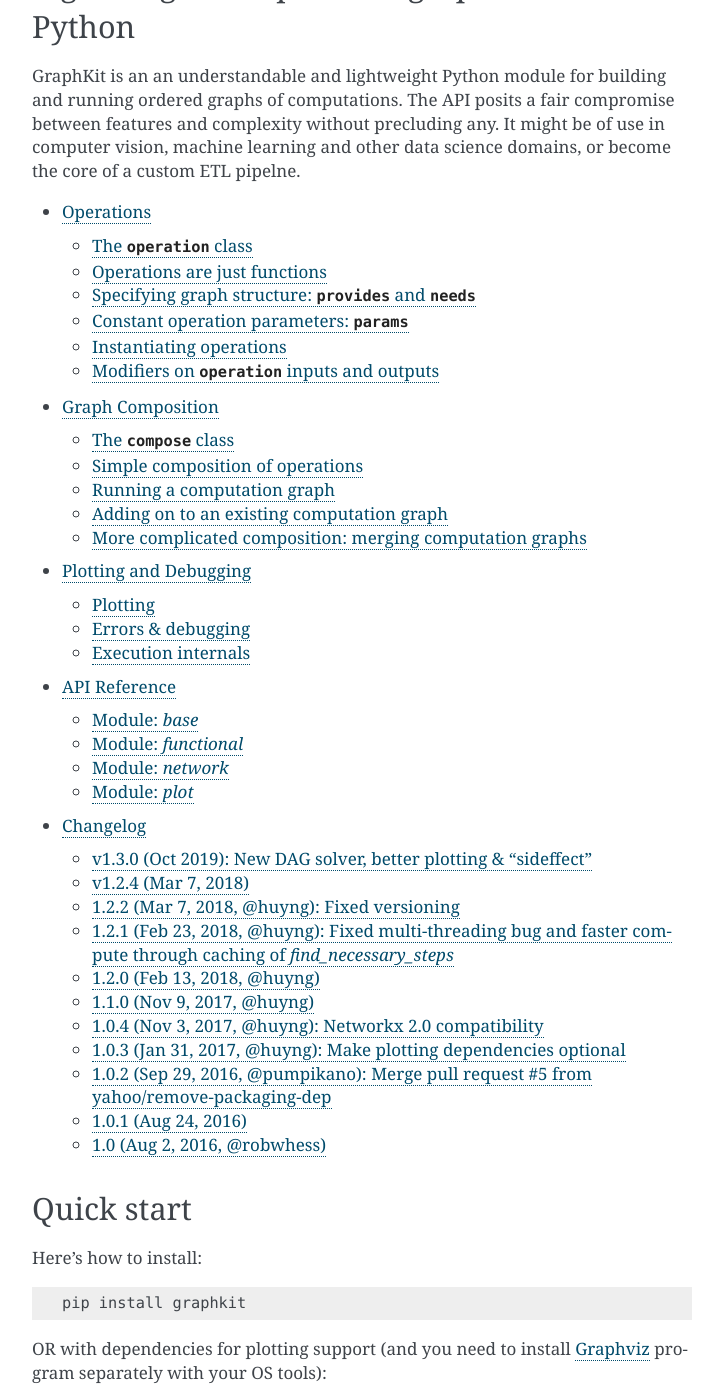
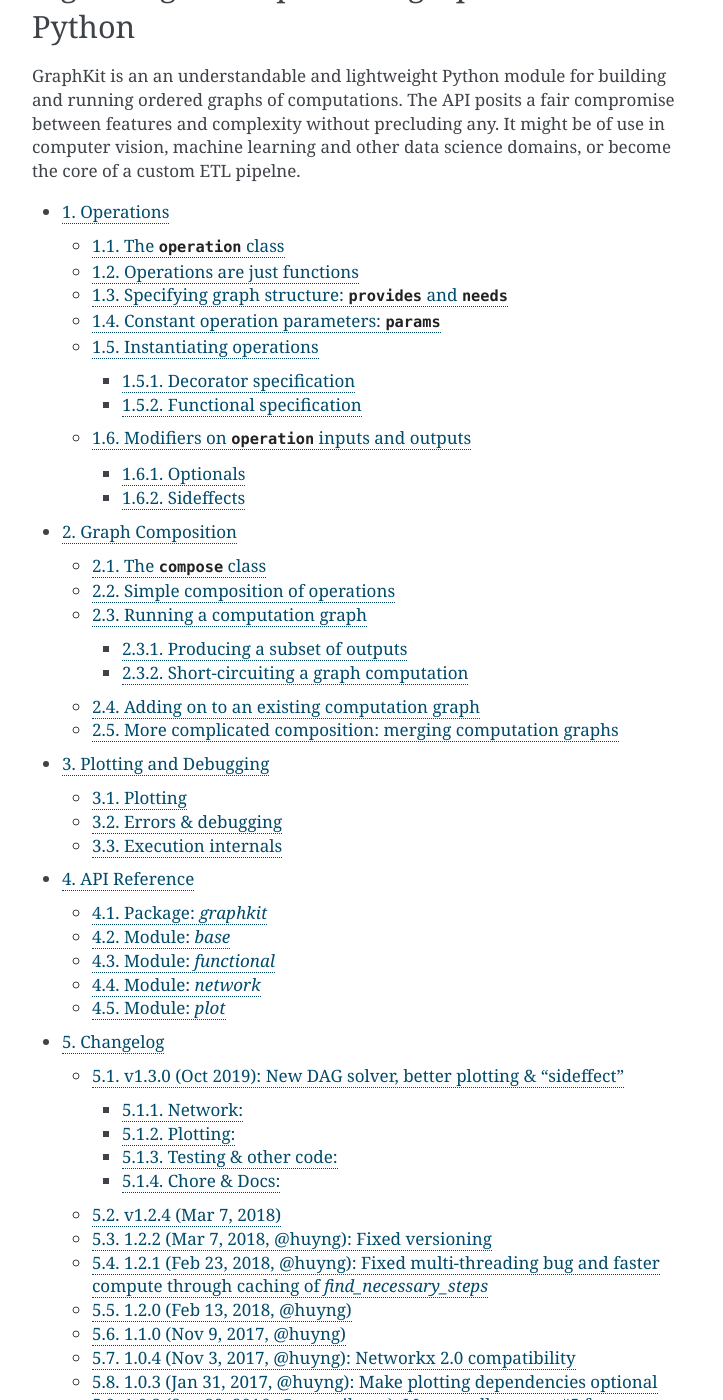
Before and after one commit to yahoo/graphkit, a Sphinx documentation site: the page built from docs/source/index.rst, in a window 1280 px wide and 1400 px high, scrolled down 605 px. Shown: the whole window, without its empty margins (388-1111 px from the left). Built offline with Sphinx 7.4.7, drawn with Linux system fonts in a browser that asks for light colours; formulas are drawn with MathJax 3; some of the changed text lies outside the part shown.

```diff
--- a/docs/source/index.rst
+++ b/docs/source/index.rst
@@ -25,7 +25,8 @@ It might be of use in computer vision, machine learning and other data science d
 or become the core of a custom ETL pipelne.
 
 .. toctree::
-   :maxdepth: 2
+   :maxdepth: 3
+   :numbered:
 
    operations
    composition
--- a/docs/source/operations.rst
+++ b/docs/source/operations.rst
@@ -137,5 +137,11 @@ Modifiers on ``operation`` inputs and outputs
 
 Certain modifiers are available to apply to input or output values in ``needs`` and ``provides``, for example to designate an optional input.  These modifiers are available in the ``graphkit.modifiers`` module:
 
+
+Optionals
+^^^^^^^^^
 .. autoclass:: graphkit.modifiers.optional
+
+Sideffects
+^^^^^^^^^^
 .. autoclass:: graphkit.modifiers.sideffect
--- a/docs/source/reference.rst
+++ b/docs/source/reference.rst
@@ -1,6 +1,11 @@
 =============
 API Reference
 =============
+
+Package: `graphkit`
+===================
+
+.. automodule:: graphkit
 
 Module: `base`
 ==============
```
